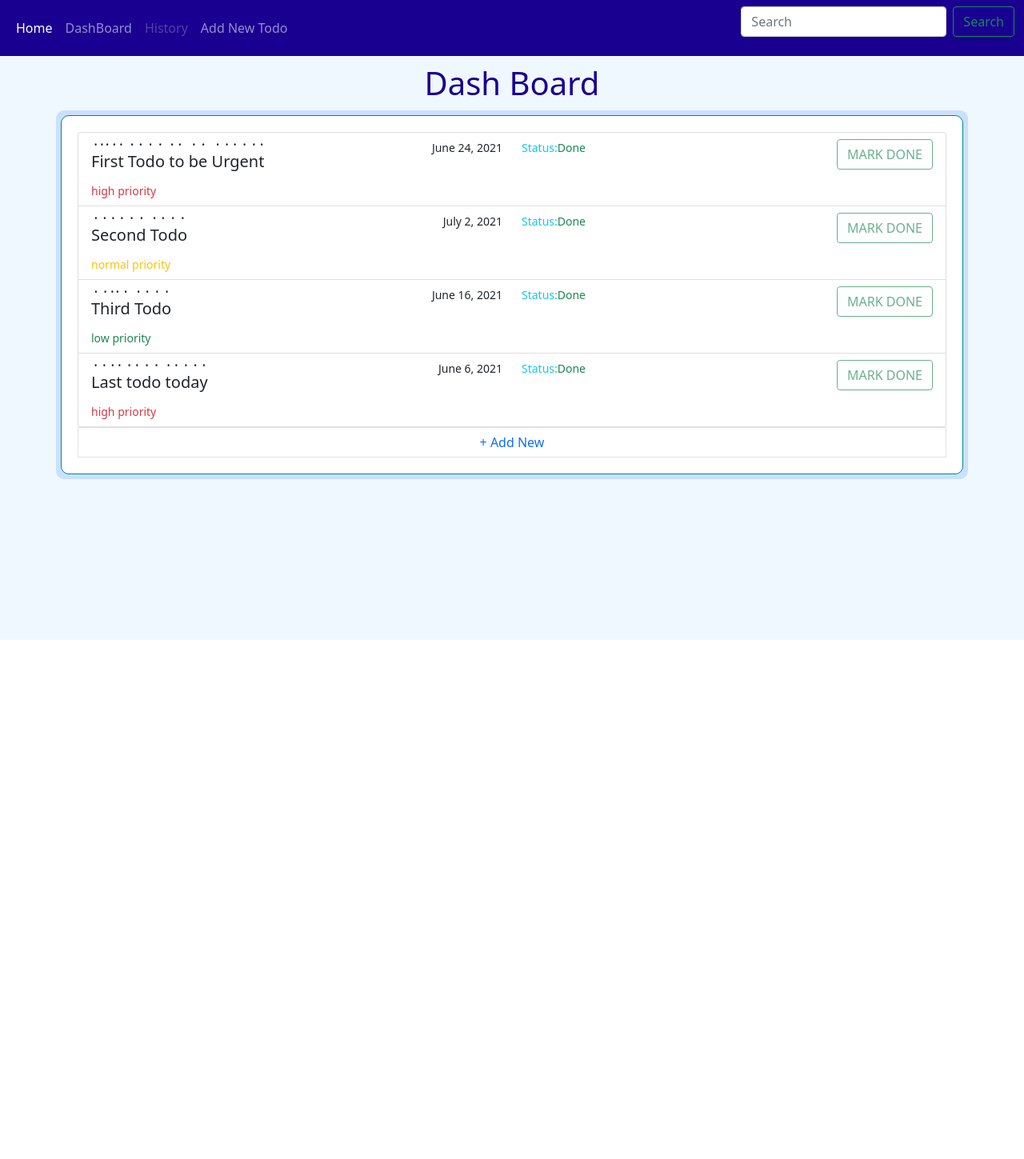
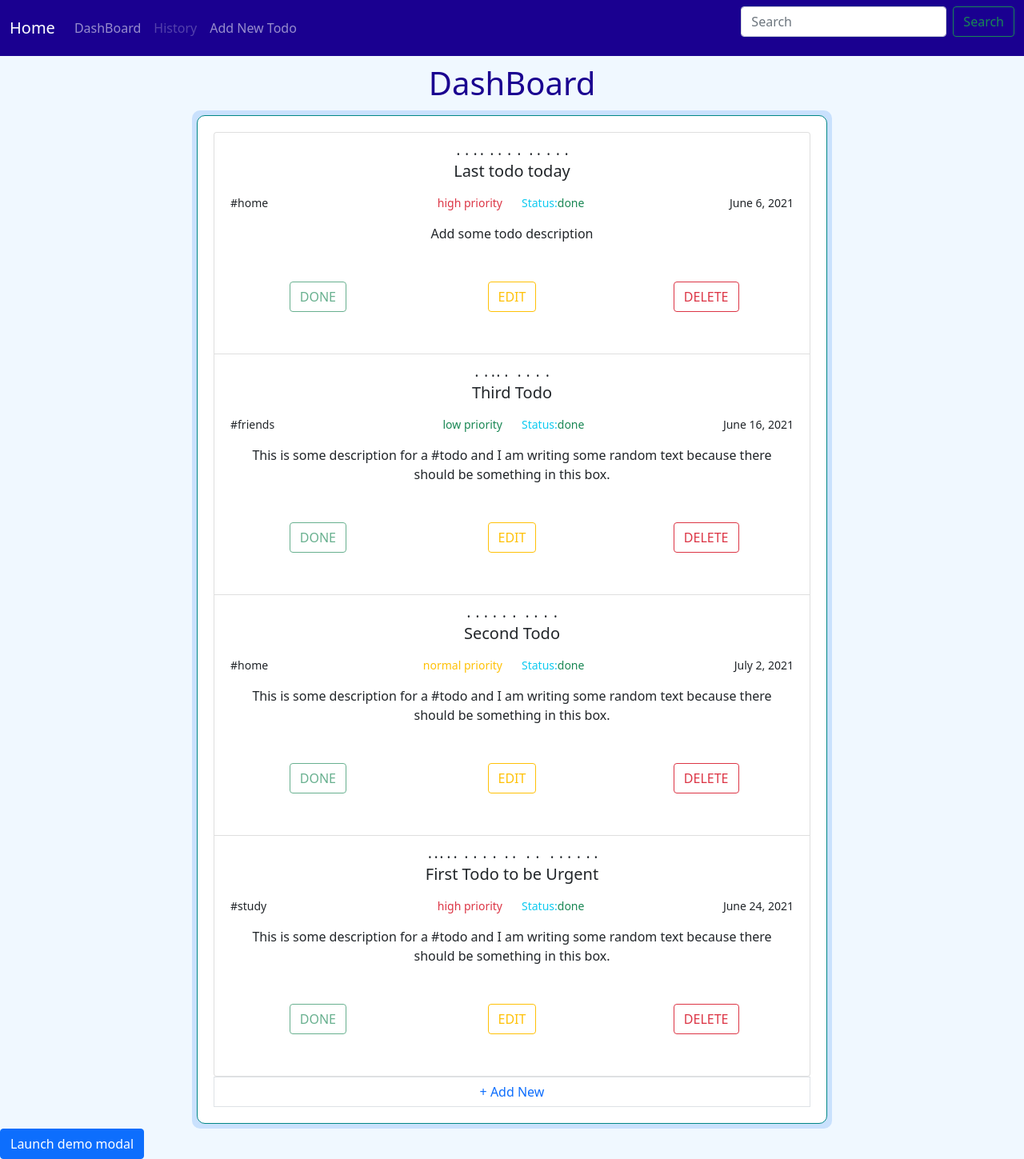
Before and after one commit to ivo-bass/ToDo-App, a Django app: page /dashboard/ in a window 1280 px wide. Shown: the whole page at 80% size. Before the commit the page ends 800 px from the top, so only its background shows below. Run offline with Django 3.2, Linux system fonts and the light colour scheme; data comes from the database, SQL or seed files in the repository; both versions use the stored data as it was after the commit.

Commit message:
redesign all pages

```diff
--- a/templates/base.html
+++ b/templates/base.html
@@ -16,9 +16,10 @@
         }
 
         h2 {
+            margin: 5px;
             text-align: center;
-            text-decoration: underline;
-            color: #B00020;
+            padding: 5px;
+            color: #1a0090
         }
 
         div.done {
@@ -52,6 +53,7 @@
         }
 
         div.container {
+            max-width: 800px;
             background: #c9e1fd;
             color: #1a0090;
             display: flex;
@@ -69,16 +71,16 @@
 
 <nav class="navbar navbar-expand-lg navbar-dark" style="background-color: #1a0090;">
     <div class="container-fluid">
-        {#    <a class="navbar-brand" href="#">Navbar</a>#}
+        <a class="navbar-brand" href="/">Home</a>
         <button class="navbar-toggler" type="button" data-bs-toggle="collapse" data-bs-target="#navbarTogglerDemo02"
                 aria-controls="navbarTogglerDemo02" aria-expanded="false" aria-label="Toggle navigation">
             <span class="navbar-toggler-icon"></span>
         </button>
         <div class="collapse navbar-collapse" id="navbarTogglerDemo02">
             <ul class="navbar-nav me-auto mb-2 mb-lg-0">
-                <li class="nav-item">
-                    <a class="nav-link active" aria-current="page" href="/">Home</a>
-                </li>
+{#                <li class="nav-item">#}
+{#                    <a class="nav-link active" aria-current="page" href="/">Home</a>#}
+{#                </li>#}
                 <li class="nav-item">
                     <a class="nav-link" href="/dashboard/">DashBoard</a>
                 </li>
--- a/templates/dashboard.html
+++ b/templates/dashboard.html
@@ -1,50 +1,25 @@
 {% extends 'base.html' %}
 
 {% block content %}
-    <h1>Dash Board</h1>
+    <h1>DashBoard</h1>
 
     <div class="container container-fluid">
         <div class="todo">
+
             {% if todos %}
 
                 <div class="list-group">
                     {% for todo in todos %}
-                        <a href="/details/{{ todo.id }}" class="list-group-item list-group-item-action">
+                        <div class="list-group-item list-group-item-action" style="padding: 20px">
+                            <h5 class="mb-1" style="text-emphasis-style: filled">{{ todo.title }}</h5>
 
-                            <div class="row row-cols-4">
+                            <div class="row row-cols-4 mb-md-3 mt-md-3">
 
                                 <div class="col-xs-1 d-flex justify-content-start">
-                                    <h5 class="mb-1" style="text-emphasis-style: filled">{{ todo.title }}</h5>
+                                    <small>#{{ todo.category }}</small>
                                 </div>
 
                                 <div class="col-xs-2 d-flex justify-content-end">
-                                    <small>{{ todo.due_date }}</small>
-                                </div>
-
-                                <div class="col-xs-3 d-flex justify-content-start">
-                                    <small class="text-info">Status: </small>
-                                    {% if todo.state %}
-                                        <small class="text-success"> Done </small>
-                                    {% else %}
-                                        <small class="text-danger"> Not Done </small>
-                                    {% endif %}
-                                </div>
-
-                                <div class="col-xs-4 d-flex justify-content-end">
-                                    <form method="post" action="/change-state/{{ todo.id }}">
-                                        {% csrf_token %}
-                                        {% if todo.state %}
-                                            <button class="btn btn-outline-success" disabled>MARK DONE</button>
-                                        {% else %}
-                                            <button class="btn btn-outline-success">MARK DONE</button>
-                                        {% endif %}
-                                    </form>
-                                </div>
-
-                            </div>
-
-                            <div class="row">
-                                <div class="col-xs-1 d-flex justify-content-start">
                                     {% if todo.priority.name == "High" %}
                                         <small class="text-danger">high priority</small>
                                     {% elif todo.priority.name == "Normal" %}
@@ -53,9 +28,55 @@
                                         <small class="text-success">low priority</small>
                                     {% endif %}
                                 </div>
+
+                                <div class="col-xs-3 d-flex justify-content-start">
+                                    <small class="text-info">Status: </small>
+                                    {% if todo.state %}
+                                        <small class="text-success"> done </small>
+                                    {% else %}
+                                        <small class="text-danger"> not done </small>
+                                    {% endif %}
+                                </div>
+
+                                <div class="col-xs-4 d-flex justify-content-end">
+                                    <small>{{ todo.due_date }}</small>
+                                </div>
                             </div>
 
-                        </a>
+                            <div class="row row-cols-1 mb-md-5">
+                                <div class="col-xs-1 d-flex justify-content-center text-center">
+                                    {{ todo.description }}
+                                </div>
+                            </div>
+
+                            <div class="row form-row mb-md-3 d-flex justify-content-start ">
+                                <div class="col">
+                                    <form method="post" action="/change-state/{{ todo.id }}">
+                                        {% csrf_token %}
+                                        {% if todo.state %}
+                                            <button class="btn btn-outline-success" disabled>DONE</button>
+                                        {% else %}
+                                            <button class="btn btn-outline-success">DONE</button>
+                                        {% endif %}
+                                    </form>
+                                </div>
+
+                                <div class="col">
+                                    <form method="post" action="/edit/{{ todo.id }}">
+                                        {% csrf_token %}
+                                        <button class="btn btn-outline-warning">EDIT</button>
+                                    </form>
+                                </div>
+
+                                <div class="col">
+                                    <form method="post" action="/delete-todo/{{ todo.id }}">
+                                        {% csrf_token %}
+                                        <button class="btn btn-outline-danger">DELETE</button>
+                                    </form>
+                                </div>
+                            </div>
+
+                        </div>
                     {% endfor %}
                 </div>
             {% else %}
@@ -63,72 +84,34 @@
             {% endif %}
 
             <a class="page-link" href="/add-todo/"> + Add New</a>
+
         </div>
     </div>
 
 
-    {##}
-    {##}
-    {##}
-    {#            {% for todo in todos %}#}
-    {#                <div class="todo">#}
-    {##}
-    {#                    <p>{{ todo.title }}</p>#}
-    {##}
-    {#                    <div class="description">#}
-    {#                        Description: {{ todo.description }}#}
-    {#                    </div>#}
-    {##}
-    {#                    <div class="description">#}
-    {#                        Due Date: {{ todo.due_date }}#}
-    {#                    </div>#}
-    {##}
-    {#                    <div class="description">#}
-    {#                        Priority: {{ todo.priority }}#}
-    {#                    </div>#}
-    {##}
-    {#                    <div class="description">State:#}
-    {#                        {% if todo.state %}#}
-    {#                            <div class="done">DONE</div>#}
-    {#                        {% else %}#}
-    {#                            <div class="open">NOT DONE</div>#}
-    {#                        {% endif %}#}
-    {#                    </div>#}
-    {##}
-    {#                    <div class="row form-row mb-3">#}
-    {#                        <div class="col col-xs-1">#}
-    {#                            <form method="post" action="/details/{{ todo.id }}">#}
-    {#                                {% csrf_token %}#}
-    {#                                <button class="btn btn-outline-info">DETAILS</button>#}
-    {#                            </form>#}
-    {#                        </div>#}
-    {##}
-    {#                        <div class="col col-xs-2">#}
-    {#                            <form method="post" action="/change-state/{{ todo.id }}">#}
-    {#                                {% csrf_token %}#}
-    {#                                {% if todo.state %}#}
-    {#                                    <button class="btn btn-outline-success" disabled>MARK DONE</button>#}
-    {#                                {% else %}#}
-    {#                                    <button class="btn btn-outline-success">MARK DONE</button>#}
-    {#                                {% endif %}#}
-    {#                            </form>#}
-    {#                        </div>#}
-    {##}
-    {#                        <div class="col col-xs-3">#}
-    {#                            <form method="post" action="/delete-todo/{{ todo.id }}">#}
-    {#                                {% csrf_token %}#}
-    {#                                <button class="btn btn-outline-danger">DELETE</button>#}
-    {#                            </form>#}
-    {#                        </div>#}
-    {#                    </div>#}
-    {#                </div>#}
 
+    <!-- Button trigger modal -->
+    <button type="button" class="btn btn-primary" data-bs-toggle="modal" data-bs-target="#exampleModal">
+        Launch demo modal
+    </button>
 
-    {#            {% endfor %}#}
-    {#        {% else %}#}
-    {#            <h2>No ToDos</h2>#}
-    {#        {% endif %}#}
-    {#    </div>#}
-
+    <!-- Modal -->
+    <div class="modal fade" id="exampleModal" tabindex="-1" aria-labelledby="exampleModalLabel" aria-hidden="true">
+        <div class="modal-dialog">
+            <div class="modal-content">
+                <div class="modal-header">
+                    <h5 class="modal-title" id="exampleModalLabel">Modal title</h5>
+                    <button type="button" class="btn-close" data-bs-dismiss="modal" aria-label="Close"></button>
+                </div>
+                <div class="modal-body">
+                    ...
+                </div>
+                <div class="modal-footer">
+                    <button type="button" class="btn btn-secondary" data-bs-dismiss="modal">Close</button>
+                    <button type="button" class="btn btn-primary">Save changes</button>
+                </div>
+            </div>
+        </div>
+    </div>
 
 {% endblock %}
--- a/todo_app/todos/views.py
+++ b/todo_app/todos/views.py
@@ -7,6 +7,8 @@ from todo_app.todos.models import Todo, Priority, Category
 def index(request):
     today = date.today()
     todos = Todo.objects.filter(due_date=today)
+    todos = todos.filter(state=False)
+    todos = reversed(todos)
     context = {
         'todos': todos,
     }
@@ -14,8 +16,10 @@ def index(request):
 
 
 def dashboard_page(request):
+    todos = Todo.objects.all()
+    todos = reversed(todos)
     context = {
-        'todos': Todo.objects.all(),
+        'todos': todos,
     }
     return render(request, 'dashboard.html', context)
 
```
Also changed, not shown: templates/details-modal.html (added, +24 -0 lines), templates/details.html (+71 -72 lines), templates/index.html (+8 -34 lines), db.sqlite3.
